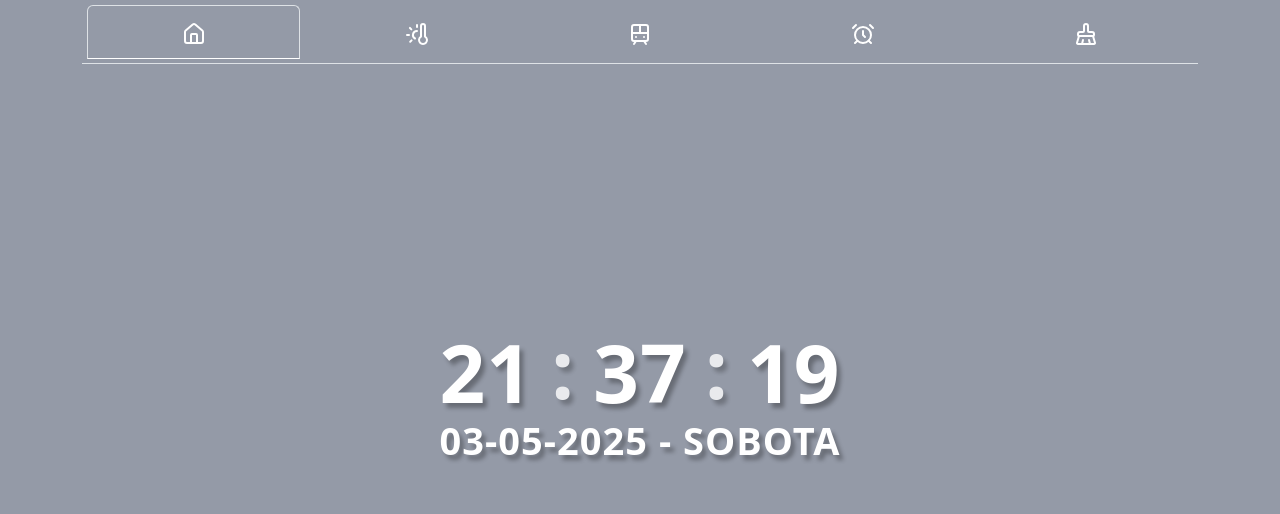
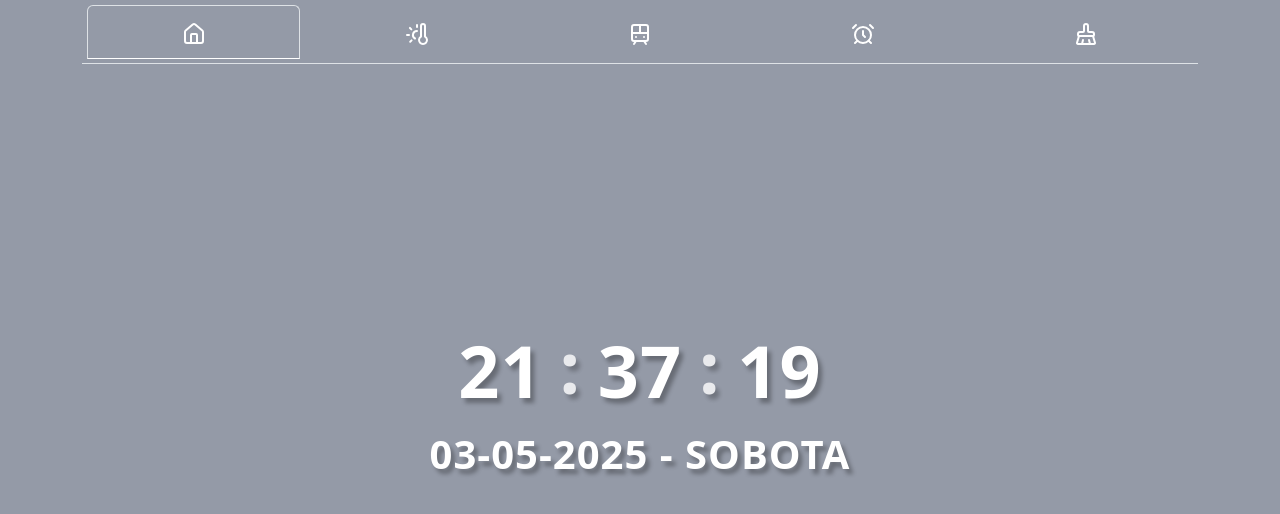
Before and after one commit to cagaragrzegorz/home-app, a React (Create React App) app: page / in a window 1280 px wide. Shown: the top 514 px of the page. Built offline with nearby package versions, Linux system fonts and the light colour scheme; no server answers.

Commit message:
*fixing styling and structure

```diff
--- a/src/tabs/home/Home.tsx
+++ b/src/tabs/home/Home.tsx
@@ -1,6 +1,7 @@
 import React, {useEffect, useState} from 'react';
 import styled from "styled-components";
 import {Weekday} from "../../types/types";
+import {Col, Container, Row} from "react-bootstrap";
 
 export const Home: React.FC = () => {
     const [currentTime, setCurrentTime] = useState<Date>(new Date());
@@ -39,20 +40,20 @@ export const Home: React.FC = () => {
     const dayOfWeek = currentTime.getDay();
 
     return (
+        <Container>
             <ClockWrapper>
                 <Clock>
-                <div style={{margin: '-20px'}}>
                     <ClockSegment>{hours}</ClockSegment>
                     <ClockSeparator>:</ClockSeparator>
-                    <ClockSegment >{minutes}</ClockSegment>
-                    <ClockSeparator >:</ClockSeparator>
-                    <ClockSegment >{seconds}</ClockSegment>
-                </div>
-                <div style={{fontSize: 38}}>
+                    <ClockSegment>{minutes}</ClockSegment>
+                    <ClockSeparator>:</ClockSeparator>
+                    <ClockSegment>{seconds}</ClockSegment>
+                    <div style={{fontSize: '2.5rem'}}>
                         <ClockSegment>{day}-{month}-{year} - {daysOfWeek[dayOfWeek].toUpperCase()}</ClockSegment>
                     </div>
                 </Clock>
             </ClockWrapper>
+        </Container>
     );
 };
 
@@ -62,15 +63,17 @@ const ClockWrapper = styled.div`
     top: 50%;
     left: 50%;
     transform: translate(-50%, -50%);
-    width: 555px;
+    width: 100%;
 `
 const Clock = styled.div`
     text-shadow: 4px 5px 4px rgba(0, 0, 0, 0.3);
     font-weight: 700;
-    font-size: 5rem;
+    font-size: 4.5rem;
     color: white;
-    padding: 20px 35px;
     letter-spacing: 1px;
+    @media (max-width: 555px) {
+        font-size: 3.5rem;
+    }
 `
 const ClockSegment = styled.span`
     display: inline-block;
```
Lines whose indentation alone changed are shown as unchanged.
